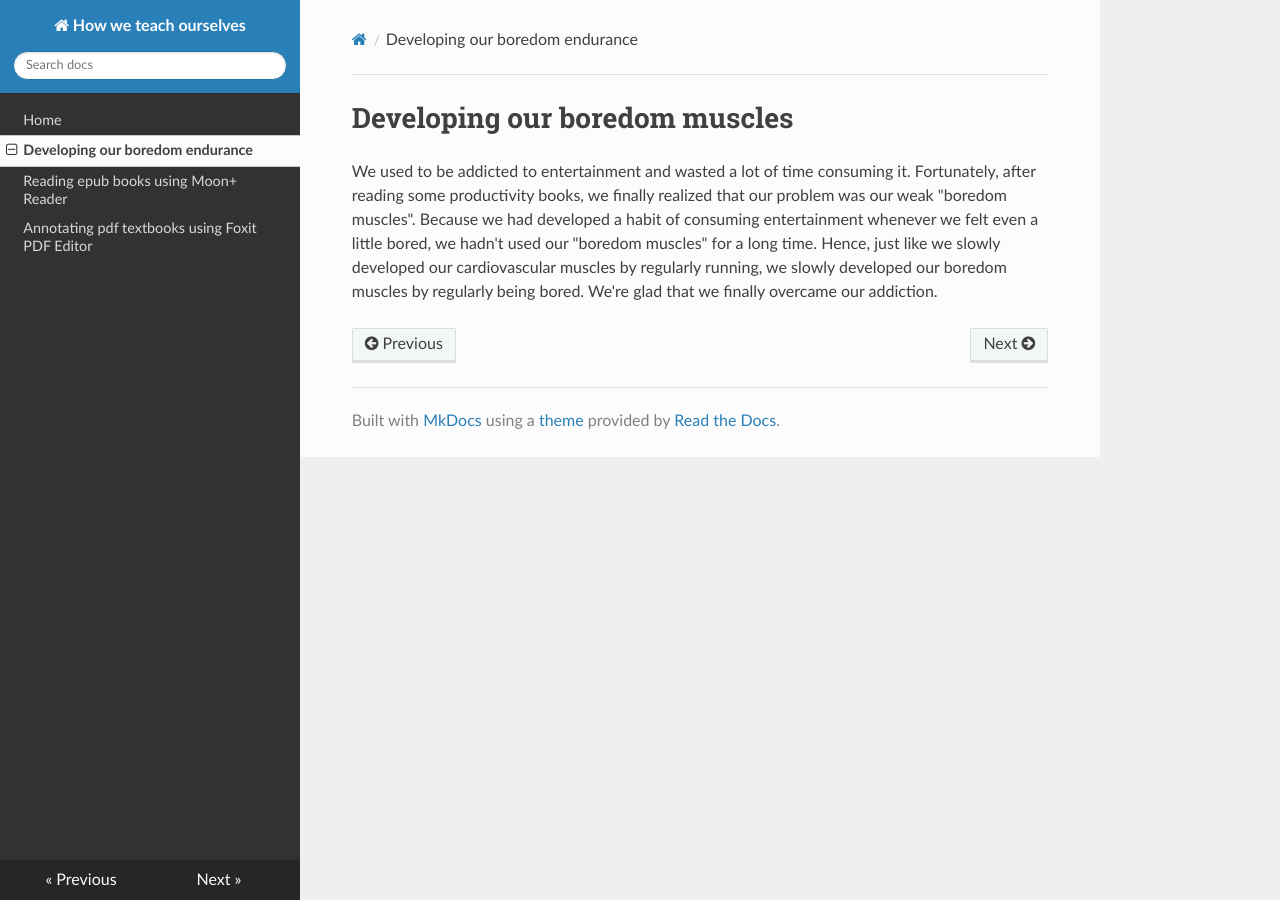
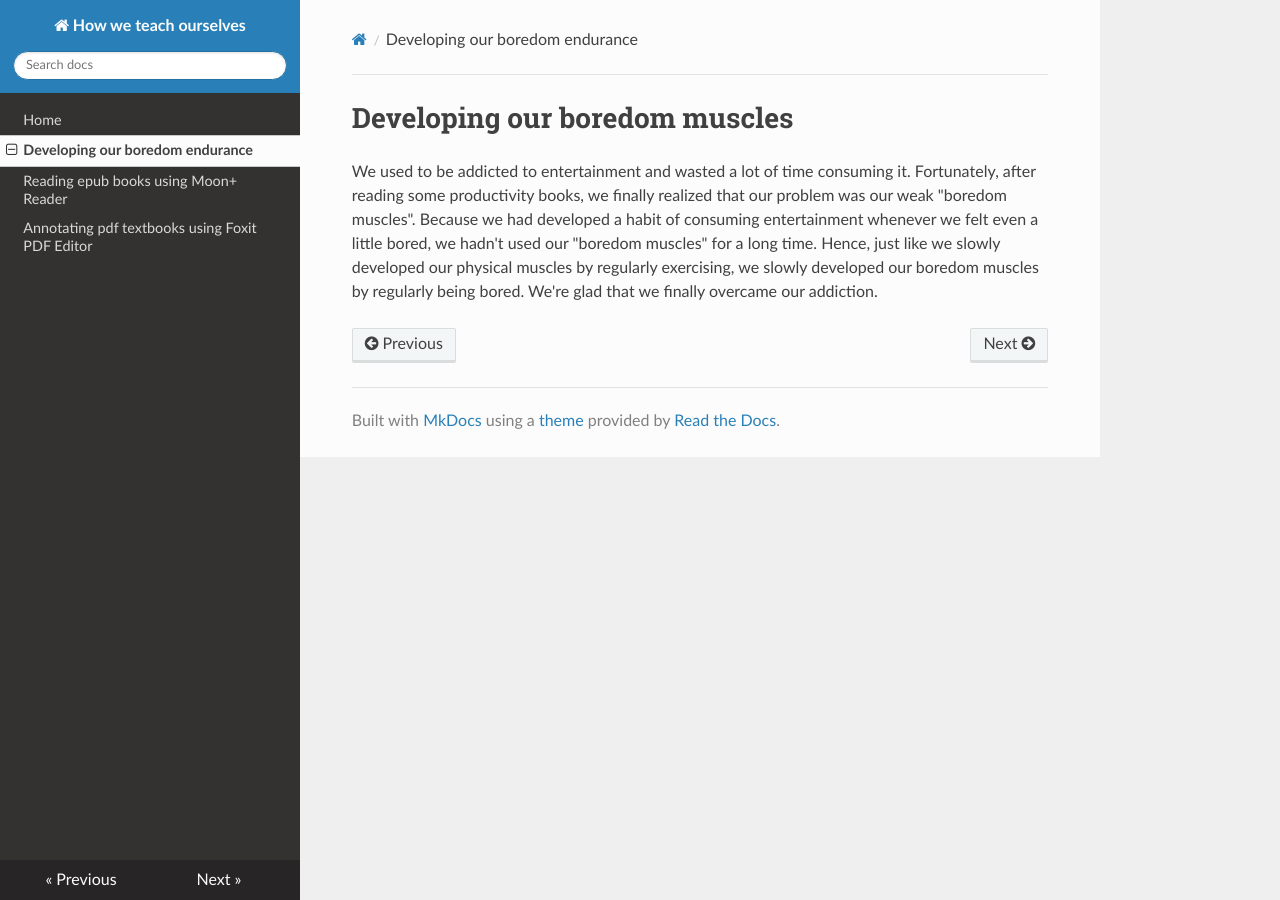
Before and after one commit to maximilian-ho/how-we-teach-ourselves, an MkDocs documentation site: the page built from docs/boredom.md, in a window 1280 px wide. Built offline with MkDocs 1.6.1, drawn with Linux system fonts in a browser that asks for light colours; nearby versions of some CDN libraries; old or Windows-style settings are respelled for this version of MkDocs.

Commit message:
Update boredom.md

```diff
--- a/docs/boredom.md
+++ b/docs/boredom.md
@@ -1,3 +1,3 @@
 # Developing our boredom muscles
 
-We used to be addicted to entertainment and wasted a lot of time consuming it. Fortunately, after reading some productivity books, we finally realized that our problem was our weak "boredom muscles". Because we had developed a habit of consuming entertainment whenever we felt even a little bored, we hadn't used our "boredom muscles" for a long time. Hence, just like we slowly developed our cardiovascular muscles by regularly running, we slowly developed our boredom muscles by regularly being bored. We're glad that we finally overcame our addiction.
+We used to be addicted to entertainment and wasted a lot of time consuming it. Fortunately, after reading some productivity books, we finally realized that our problem was our weak "boredom muscles". Because we had developed a habit of consuming entertainment whenever we felt even a little bored, we hadn't used our "boredom muscles" for a long time. Hence, just like we slowly developed our physical muscles by regularly exercising, we slowly developed our boredom muscles by regularly being bored. We're glad that we finally overcame our addiction.
```
